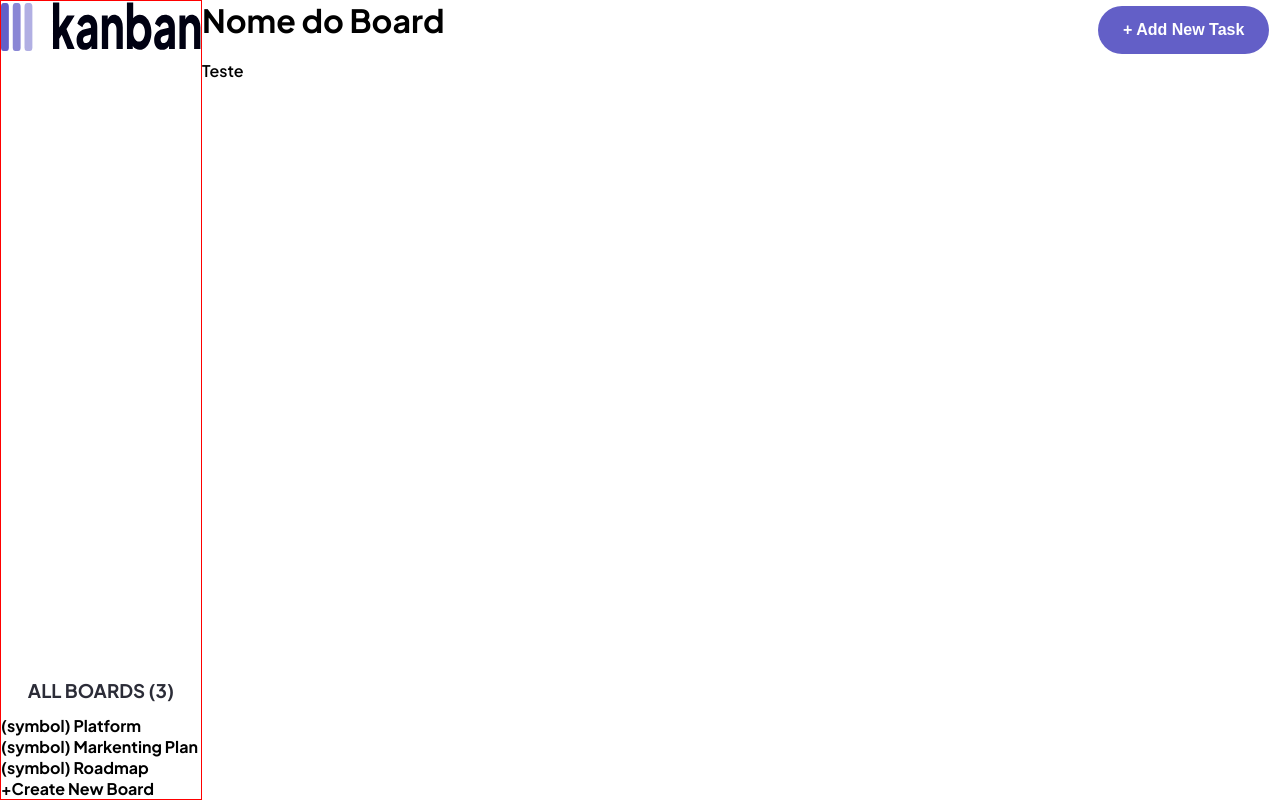
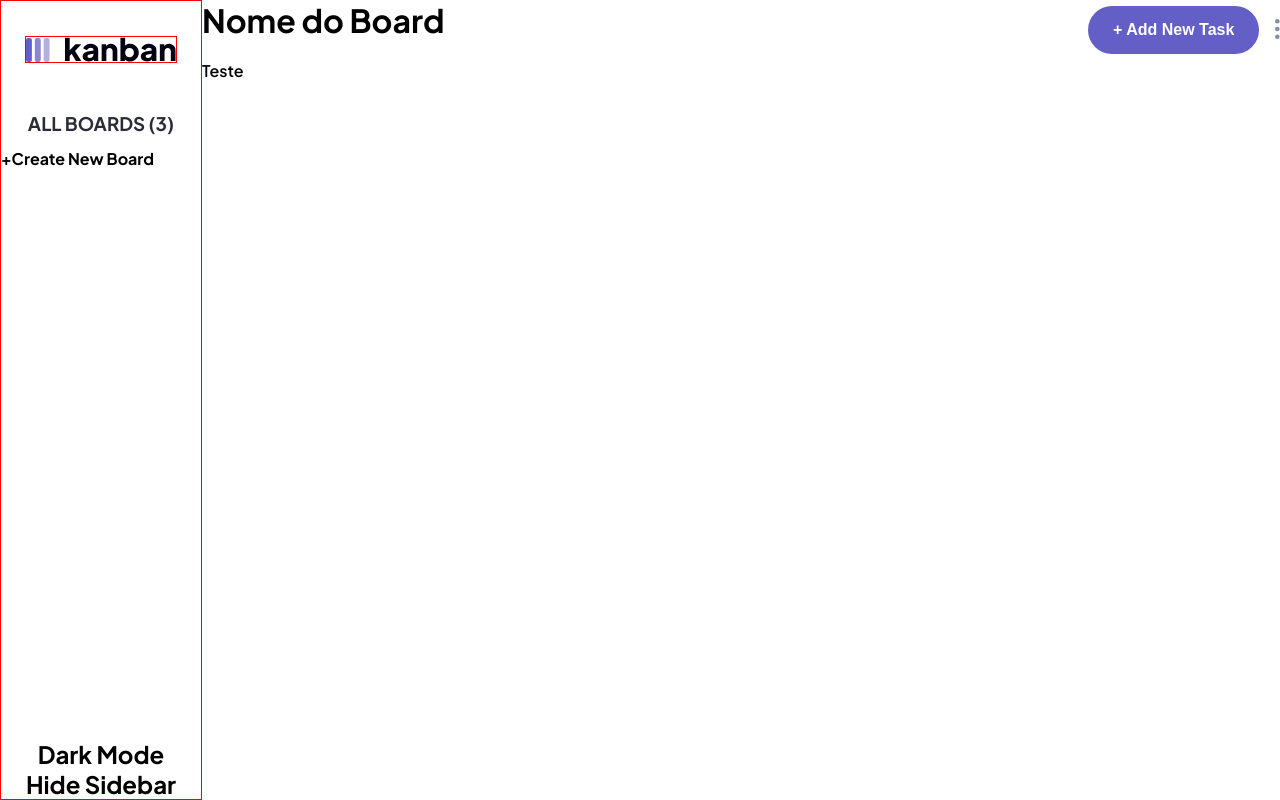
Before and after one commit to Joatancarlos/kanban, a Next.js app: page / in a window 1280 px wide. Built offline with nearby package versions, Linux system fonts and the light colour scheme.

Commit message:
aside em andameto

```diff
--- a/src/app/components/Aside.jsx
+++ b/src/app/components/Aside.jsx
@@ -3,18 +3,27 @@ import Image from 'next/image'
 import logoLight from '../../images/logo-light.svg'
 import logoDark from '../../images/logo-dark.svg'
 import AsideBoards from './AsideBoards'
+import DarkMode from './DarkMode'
+import HideSidebar from './HideSidebar'
 
 export default function Aside() {
   return (
     <aside className={styles.asideContainer}>
-        <div className={styles.logo}>
-          <Image src={logoDark} alt="Kanban Logo" width={200} height={50} priority />
+
+      <div className={styles.logo}>
+          <Image src={logoDark} alt="Kanban Logo" width={150} height={25} priority />
+      </div>
+      <div className={styles.asideContent}>
+        <div>
+          <h3 className={styles.asideTitle}>ALL BOARDS (3)</h3>
         </div>
-        <div className={styles.asideContent}>
-          <div>
-            <h3 className={styles.asideTitle}>ALL BOARDS (3)</h3>
-          </div>
         <AsideBoards />
+      </div>
+      <div>
+        <DarkMode />
+      </div>
+      <div>
+        <HideSidebar />
       </div>
     </aside>
   )
--- a/src/app/components/AsideBoards.jsx
+++ b/src/app/components/AsideBoards.jsx
@@ -1,18 +1,20 @@
 import styles from '../page.module.css';
+import Boards from './BoardFile';
 
 const AsideBoards = () => {
   return (
   <>
+
     <div className={styles.asideBoards}>
-    <h4>(symbol) Platform</h4>
-    <h4>(symbol) Markenting Plan</h4>
-    <h4>(symbol) Roadmap</h4>
+      <Boards />
     </div>
+
     <div>
       <h4>
         +Create New Board
       </h4>
     </div>
+
   </>
   )
 };
--- /dev/null
+++ b/src/app/components/BoardFile.jsx
@@ -0,0 +1,24 @@
+"use client";
+import { useState } from 'react';
+import styles from '../page.module.css';
+
+const Boards = ({title}) => {
+  const [isActive, setIsActive] = useState(false);
+
+
+  const active = () => {
+    setIsActive(!isActive);
+  };
+
+  return (
+    <div onClick={ active }>
+      <h4
+        className={isActive ? styles.boardsActive : styles.boardsInactive}
+      >
+        {title}
+      </h4>
+    </div>
+  );
+};
+
+export default Boards;
--- /dev/null
+++ b/src/app/components/DarkMode.jsx
@@ -0,0 +1,11 @@
+import styles from '../page.module.css';
+
+const DarkMode = () => {
+  return (
+    <div className={styles.darkMode}>
+      <h1>Dark Mode</h1>
+    </div>
+  );
+};
+
+export default DarkMode;
--- a/src/app/components/Header.jsx
+++ b/src/app/components/Header.jsx
@@ -1,3 +1,4 @@
+"use client";
 import React from 'react'
 import styles from '../page.module.css'
 import Image from 'next/image'
--- /dev/null
+++ b/src/app/components/HideSidebar.jsx
@@ -0,0 +1,11 @@
+import styles from '../page.module.css';
+
+const HideSidebar = () => {
+  return (
+    <div className={styles.hideSidebar}>
+      <h1>Hide Sidebar</h1>
+    </div>
+  )
+};
+
+export default HideSidebar;
--- a/src/app/page.module.css
+++ b/src/app/page.module.css
@@ -6,26 +6,46 @@
   width: 85vw;
 }
 
+/* HEADER */
+
+.btns_header {
+  display: flex;
+  align-items: center;
+  justify-content: space-between;
+  width: 15vw;
+}
+
 .header {
+  --heigth-header-and-aside: 60px;
   display: flex;
   justify-content: space-between;
-  width: 85vw;
-  height: 60px;
+  height: var(--heigth-header-and-aside);
+}
+
+/* ASIDE */
+
+.logo {
+  display: flex;
+  align-items: center;
+  justify-content: center;
+  height: var(--heigth-header-and-aside);
+  margin: 35px 24px;
+  border: solid 1px red;
 }
 
 .asideContainer {
   display: flex;
   border: solid 1px red;
   flex-direction: column;
-  justify-content: space-between;
+  justify-content: flex-start;
   height: 100vh;
 }
 
 .asideContent {
   display: flex;
   flex-direction: column;
-  justify-content: space-between;
-  height: auto;
+  justify-content: flex-start;
+  height: 100%;
 }
 
 .asideTitle {
@@ -38,11 +58,14 @@
   padding: 0 15px;
 }
 
-.btns_header {
+.darkMode {
   display: flex;
-  align-items: center;
-  justify-content: space-between;
-  width: 15vw;
+  justify-content: center;
+}
+
+.hideSidebar {
+  display: flex;
+  justify-content: center;
 }
 
 .btn {
```
Lines whose indentation alone changed are shown as unchanged.
